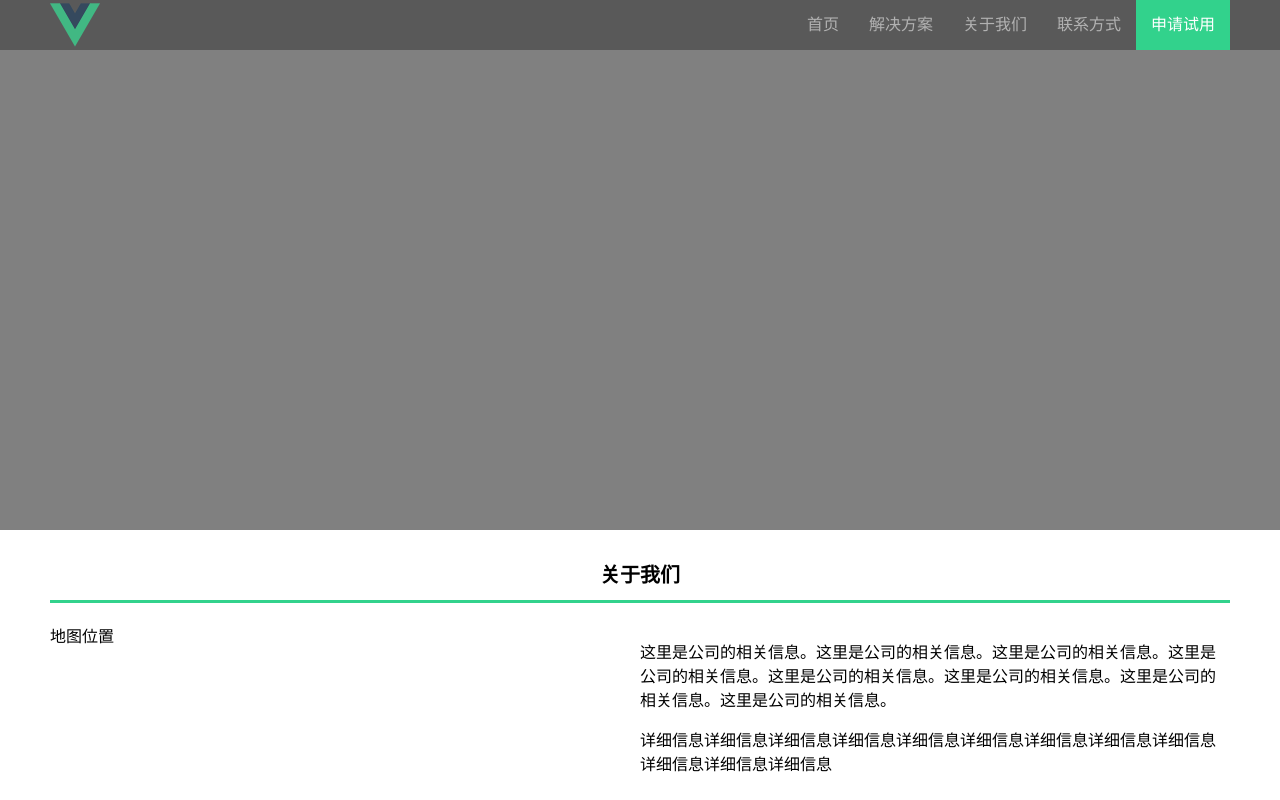
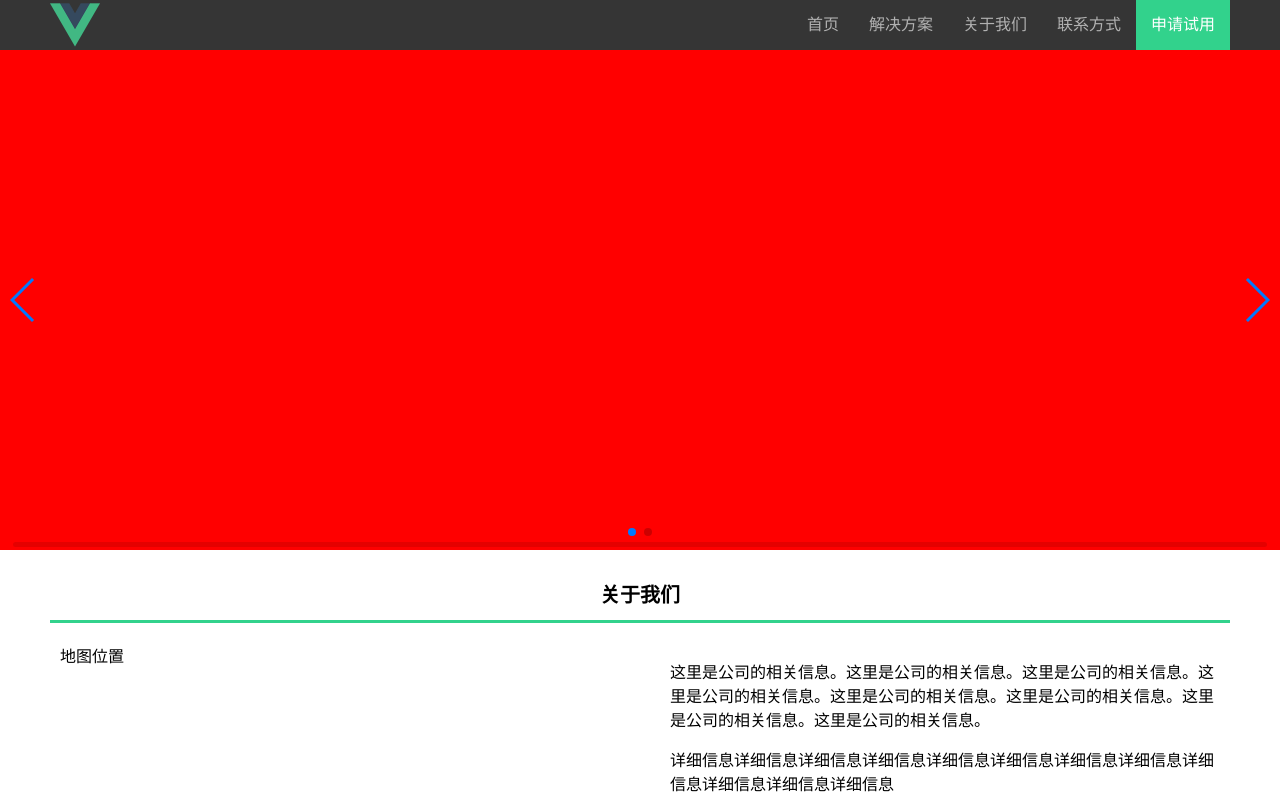
Before and after one commit to Wutian0114/website, a Vue app: page / in a window 1280 px wide. Shown: the top 800 px of the page. Built offline with nearby package versions, Linux system fonts and the light colour scheme.

Commit message:
添加轮播图

```diff
--- a/package.json
+++ b/package.json
@@ -13,6 +13,7 @@
   },
   "dependencies": {
     "vue": "^2.5.2",
+    "vue-awesome-swiper": "^3.1.3",
     "vue-router": "^3.0.1"
   },
   "devDependencies": {
--- a/src/components/Header.vue
+++ b/src/components/Header.vue
@@ -1,6 +1,6 @@
 <template>
   <div>
-    <div class="nav-header">
+    <div :class="isScroll?'nav-header active':'nav-header'">
       <a class="header-logo" href="javascript:;"></a>
       <ul class="header-nav">
         <li><a href="#">首页</a></li>
@@ -15,7 +15,24 @@
 
 <script>
 export default {
-
+  data(){
+    return {
+      isScroll: false
+    }
+  },
+  mounted(){
+    window.addEventListener('scroll', this.scrollHeader)
+  },
+  methods: {
+    scrollHeader(){
+      const scrollTop = window.pageYOffset || document.documentElement.scrollTop || document.body.scrollTop;
+      if(scrollTop > 50){
+        this.isScroll = true;
+      }else {
+        this.isScroll = false;
+      }
+    }
+  }
 }
 </script>
 
@@ -25,6 +42,10 @@ export default {
   background-color: rgba(0, 0, 0, .3);
   position: fixed;
   width: 100%;
+  z-index: 99;
+}
+.nav-header.active {
+  background-color: rgba(0, 0, 0, .7);
 }
 .nav-header .header-logo {
   float: left;
--- a/src/components/Index.vue
+++ b/src/components/Index.vue
@@ -2,7 +2,18 @@
   <div class="">
     <Header></Header>
     <div class="main-content">
-      <div id="home-sec"></div>
+      <div id="home-sec">
+        <swiper :options="swiperOption" ref="mainSwiper">
+          <!-- slides -->
+          <swiper-slide><a href="#" class="link-slide img1"></a></swiper-slide>
+          <swiper-slide><a href="#" class="link-slide img2"></a></swiper-slide>
+          <!-- Optional controls -->
+          <div class="swiper-pagination"  slot="pagination"></div>
+          <div class="swiper-button-prev" slot="button-prev"></div>
+          <div class="swiper-button-next" slot="button-next"></div>
+          <div class="swiper-scrollbar"   slot="scrollbar"></div>
+        </swiper>
+      </div>
       <div id="aboutUs-sec" class="clearfix">
         <p class="sec-title">关于我们</p>
         <div class="address-map">地图位置</div>
@@ -28,15 +39,38 @@
 <script>
 import Header from "@/components/Header"
 import Footer from "@/components/Footer"
+import {swiper,swiperSlide} from 'vue-awesome-swiper'
+import 'swiper/dist/css/swiper.css'
 export default {
   data(){
     return {
-
+      swiperOption: {
+        loop: true,
+        // 分页器
+        pagination: {
+          el: '.swiper-pagination',
+        },
+        // 前进后退按钮
+        navigation: {
+          nextEl: '.swiper-button-next',
+          prevEl: '.swiper-button-prev',
+        }
+      }
     }
   },
   components: {
     Header,
-    Footer
+    Footer,
+    swiper,
+    swiperSlide
+  },
+  computed: {
+    swiper(){
+      return this.$refs.mainSwiper.swiper
+    }
+  },
+  mounted(){
+    this.swiper.slideTo(3,1000, false)
   }
 }
 </script>
@@ -47,8 +81,21 @@ ul {
   padding: 0;
 }
 #home-sec {
-  height: 530px;
-  background-color: gray;
+  padding-top: 50px;
+  background-color: rgba(0, 0, 0, .7);
+}
+#home-sec .swiper-slide {
+  height: 500px;
+}
+#home-sec .swiper-slide > a.link-slide {
+  height: 500px;
+  display: block;
+}
+#home-sec .swiper-wrapper a.link-slide.img1 {
+  background-color: red;
+}
+#home-sec .swiper-wrapper a.link-slide.img2 {
+  background-color: blue;
 }
 #aboutUs-sec,
 #partner-sec {
@@ -61,6 +108,11 @@ ul {
 #aboutUs-sec .company-info {
   float: left;
   width: 50%;
+  box-sizing: border-box;
+  padding: 0 10px;
+}
+#aboutUs-sec .company-info {
+  padding-left: 30px;
 }
 .sec-title {
   text-align: center;
```
